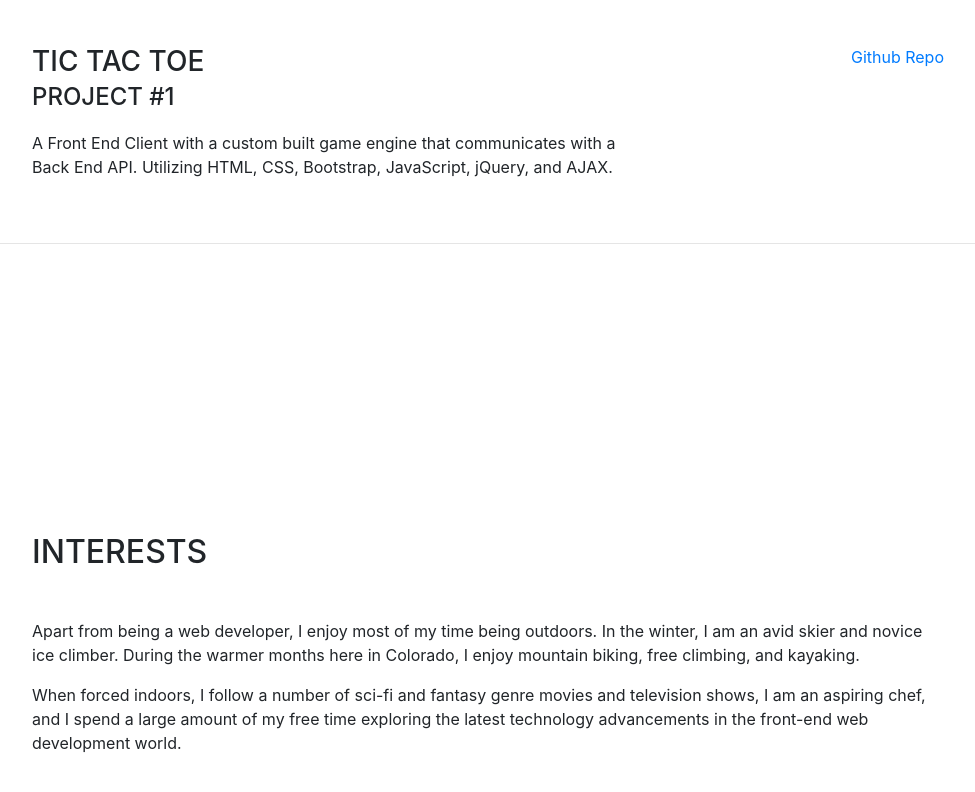
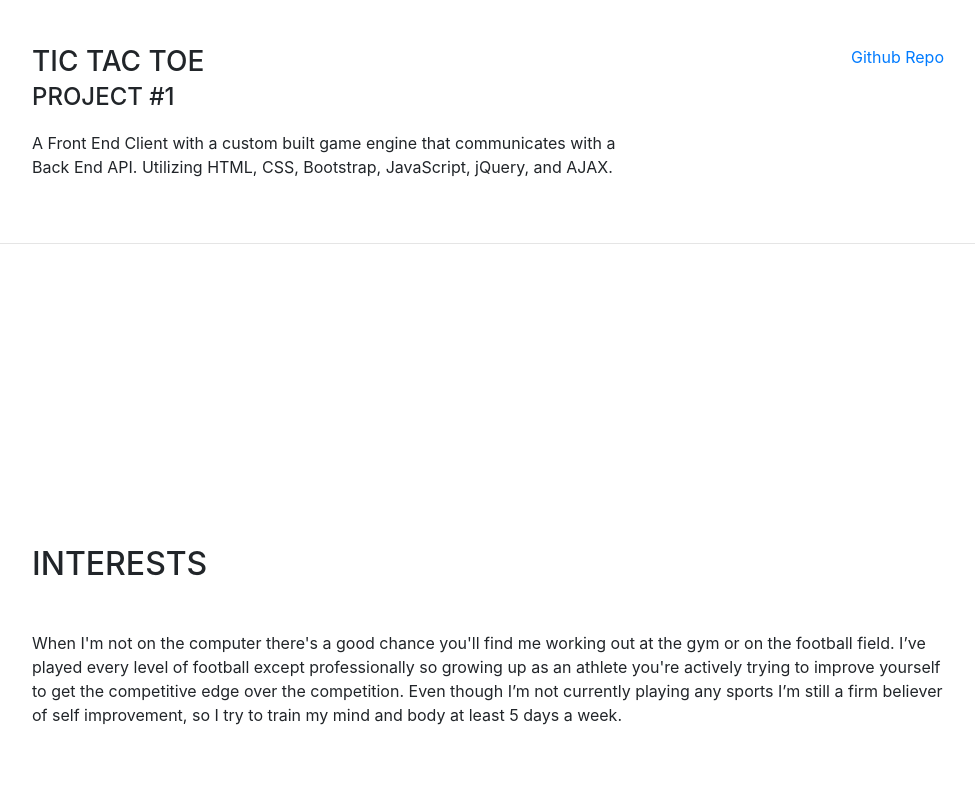
Before and after one commit to LightCloud36/lightcloud36.github.io, a website with bundled scripts: page index.html in a window 1280 px wide. Shown: the part 2451-3243 px from the top of the page, without its empty margins (288-1263 px from the left). Built offline with nearby package versions, Linux system fonts and the light colour scheme; a web font is replaced by a local one.

Commit message:
updated interests

```diff
--- a/index.html
+++ b/index.html
@@ -201,8 +201,8 @@
       <section class="resume-section p-3 p-lg-5 d-flex flex-column" id="interests">
         <div class="my-auto">
           <h2 class="mb-5">Interests</h2>
-          <p>Apart from being a web developer, I enjoy most of my time being outdoors. In the winter, I am an avid skier and novice ice climber. During the warmer months here in Colorado, I enjoy mountain biking, free climbing, and kayaking.</p>
-          <p class="mb-0">When forced indoors, I follow a number of sci-fi and fantasy genre movies and television shows, I am an aspiring chef, and I spend a large amount of my free time exploring the latest technology advancements in the front-end web development world.</p>
+          <p>When I'm not on the computer there's a good chance you'll find me working out at the gym or on the football field. I’ve played every level of football except professionally so growing up as an athlete you're actively trying to improve yourself to get the competitive edge over the competition. Even though I’m not currently playing any sports I’m still a firm believer of self improvement, so I try to train my mind and body at least 5 days a week.</p>
+          <p class="mb-0"></p>
         </div>
       </section>
 
```
